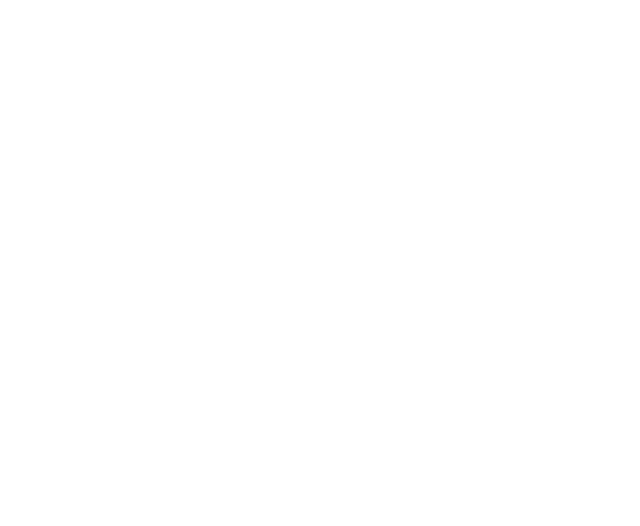
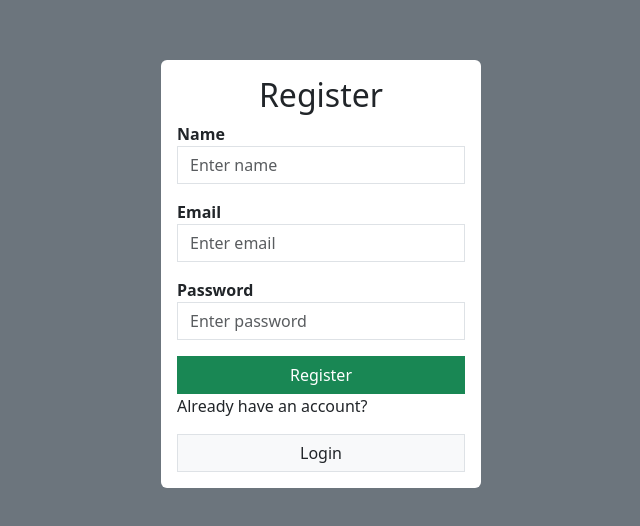
Before and after one commit to IsaacNjenga/Login_vercel, a React (Create React App) app in the folder front/: page / in a window 1280 px wide. Before the commit this address had no page. Shown: the part 126-652 px from the top of the page, without its empty margins (319-959 px from the left). Built offline with nearby package versions, Linux system fonts and the light colour scheme.

Commit message:
Update App.js

```diff
--- a/front/src/App.js
+++ b/front/src/App.js
@@ -1,7 +1,6 @@
 import "bootstrap/dist/css/bootstrap.min.css";
 import SignUp from "./pages/signup";
 import Login from "./pages/login";
-import Home from "./pages/home";
 import { BrowserRouter, Routes, Route } from "react-router-dom";
 
 function App() {
@@ -9,9 +8,8 @@
     <div className="App">
       <BrowserRouter>
         <Routes>
-          <Route path="/register" element={<SignUp />} />
+          <Route path="/" element={<SignUp />} />
           <Route path="/login" element={<Login />} />
-          <Route path="/home" element={<Home />} />
         </Routes>
       </BrowserRouter>
     </div>
```
